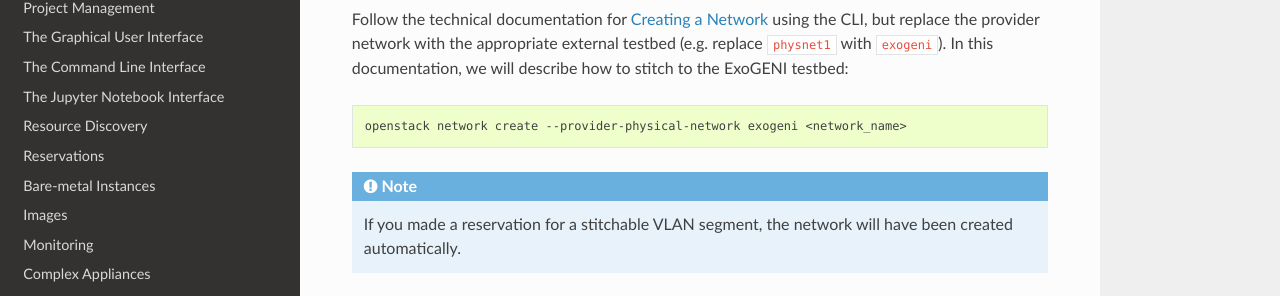
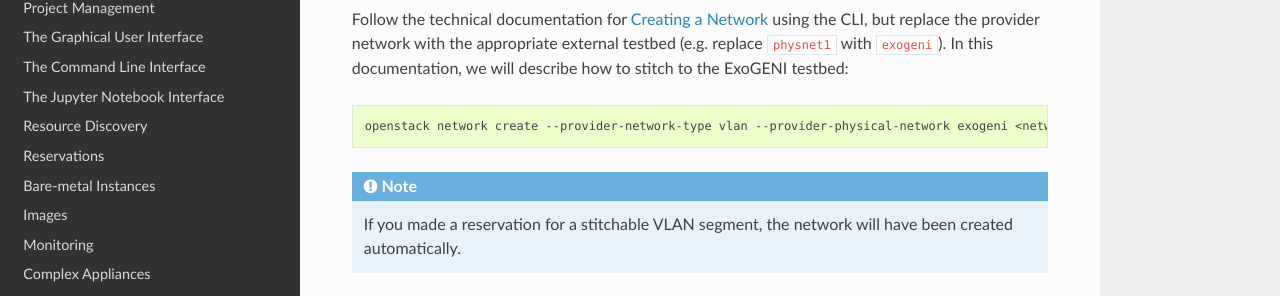
Before and after one commit to ChameleonCloud/docs, a Sphinx documentation site: the page built from source/technical/networks/networks_stitching.rst, in a window 1280 px wide and 900 px high, scrolled down 739 px. Shown: the part 141-437 px from the top of the window. Built offline with Sphinx 7.4.7 and the Read the Docs theme 2.0.0, drawn with Linux system fonts in a browser that asks for light colours.

Commit message:
Update networks_stitching.rst
Network create command requires network type set to vlan

```diff
--- a/source/technical/networks/networks_stitching.rst
+++ b/source/technical/networks/networks_stitching.rst
@@ -23,7 +23,7 @@ In this documentation, we will describe how to stitch to the ExoGENI testbed:
 
 .. code-block:: bash
 
-   openstack network create --provider-physical-network exogeni <network_name>
+   openstack network create --provider-network-type vlan --provider-physical-network exogeni <network_name>
 
 .. note::
    If you made a reservation for a stitchable VLAN segment, the network will have been created automatically.
```
